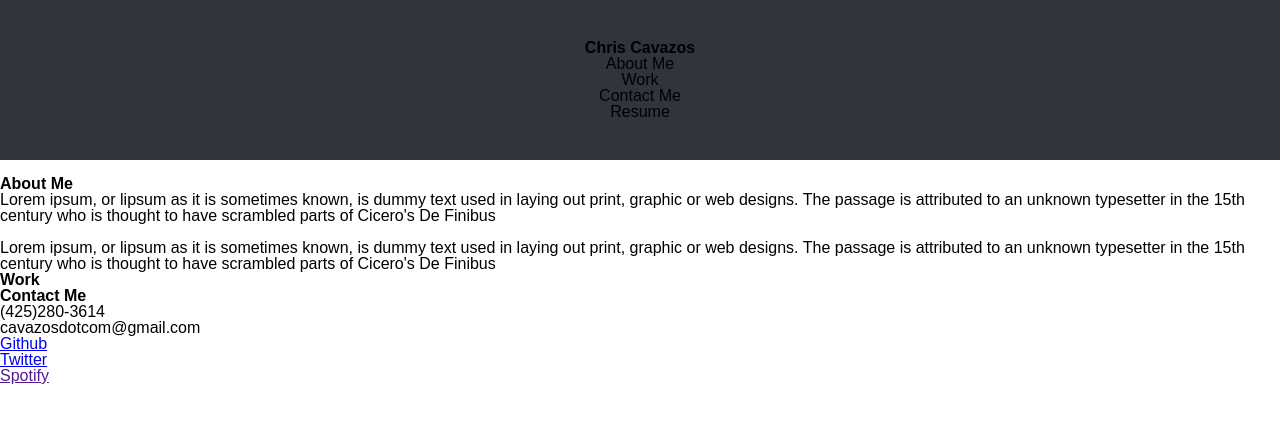
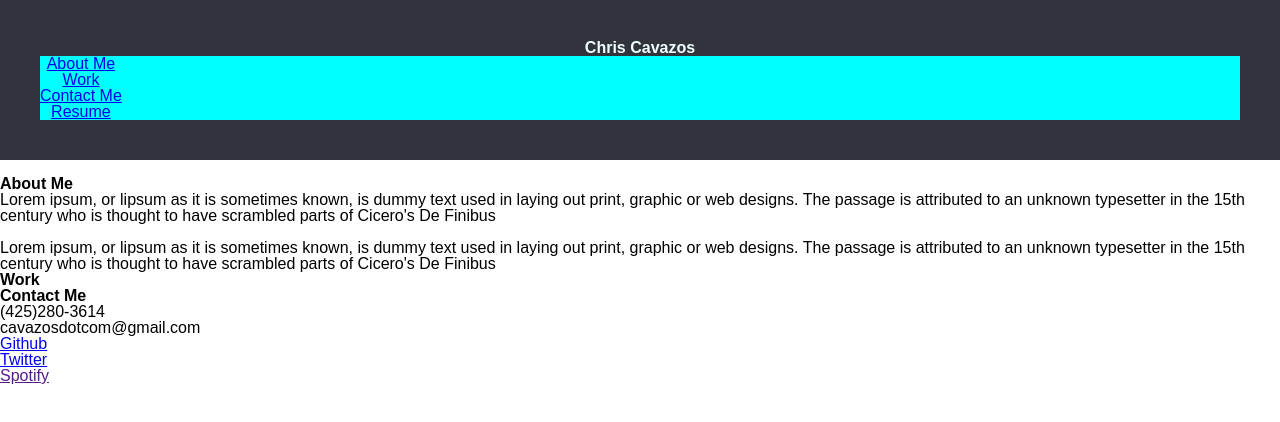
Before and after one commit to cavazosdotcom/My-Portfolio, a plain HTML site: page index.html in a window 1280 px wide. Drawn offline with Linux system fonts and the light colour scheme.

Commit message:
link id's html

```diff
--- a/assets/style.css
+++ b/assets/style.css
@@ -6,6 +6,12 @@ header {
     padding: 40px;
     text-align: center;
     background-color: #31343D;
+    color: azure;
+}
+
+.header-links {
+    display: flex;
+    background-color: aqua;
 }
 
 
--- a/index.html
+++ b/index.html
@@ -13,16 +13,24 @@
 
     <header>
 
-        <div class="container">
+        <div>
             <h1 >Chris Cavazos</h1>
         </div>
 
-        <nav class="container">
+        <nav class="header-links">
             <ul>
-                <li>About Me</li>
-                <li>Work</li>
-                <li>Contact Me</li>
-                <li>Resume</li>
+                <li>
+                    <a href="#About-Me">About Me</a>
+                </li>
+                <li>
+                    <a href="#Work">Work</a>
+                </li>
+                <li>
+                    <a href="#Contact-Me">Contact Me</a>
+                </li>
+                <li>
+                    <a href="#">Resume</a>
+                </li>
             </ul>
         </nav>
 
@@ -36,7 +44,7 @@
 
 
         <section>
-            <h2>About Me</h2>
+            <h2 id="#About-Me">About Me</h2>
             <p>
                 Lorem ipsum, or lipsum as it is sometimes known, is dummy text used in laying out print, graphic or web designs. The passage is attributed to an unknown typesetter in the 15th century who is thought to have scrambled parts of Cicero's De Finibus
             </p>
@@ -49,11 +57,11 @@
         </section>
 
         <section>
-            <h2>Work</h2>
+            <h2 id="Work">Work</h2>
         </section>
 
         <section>
-            <h2>Contact Me</h2>
+            <h2 id="Contact-Me">Contact Me</h2>
             <nav>
                 <ul>
                     <li>(425)280-3614</li>
```
